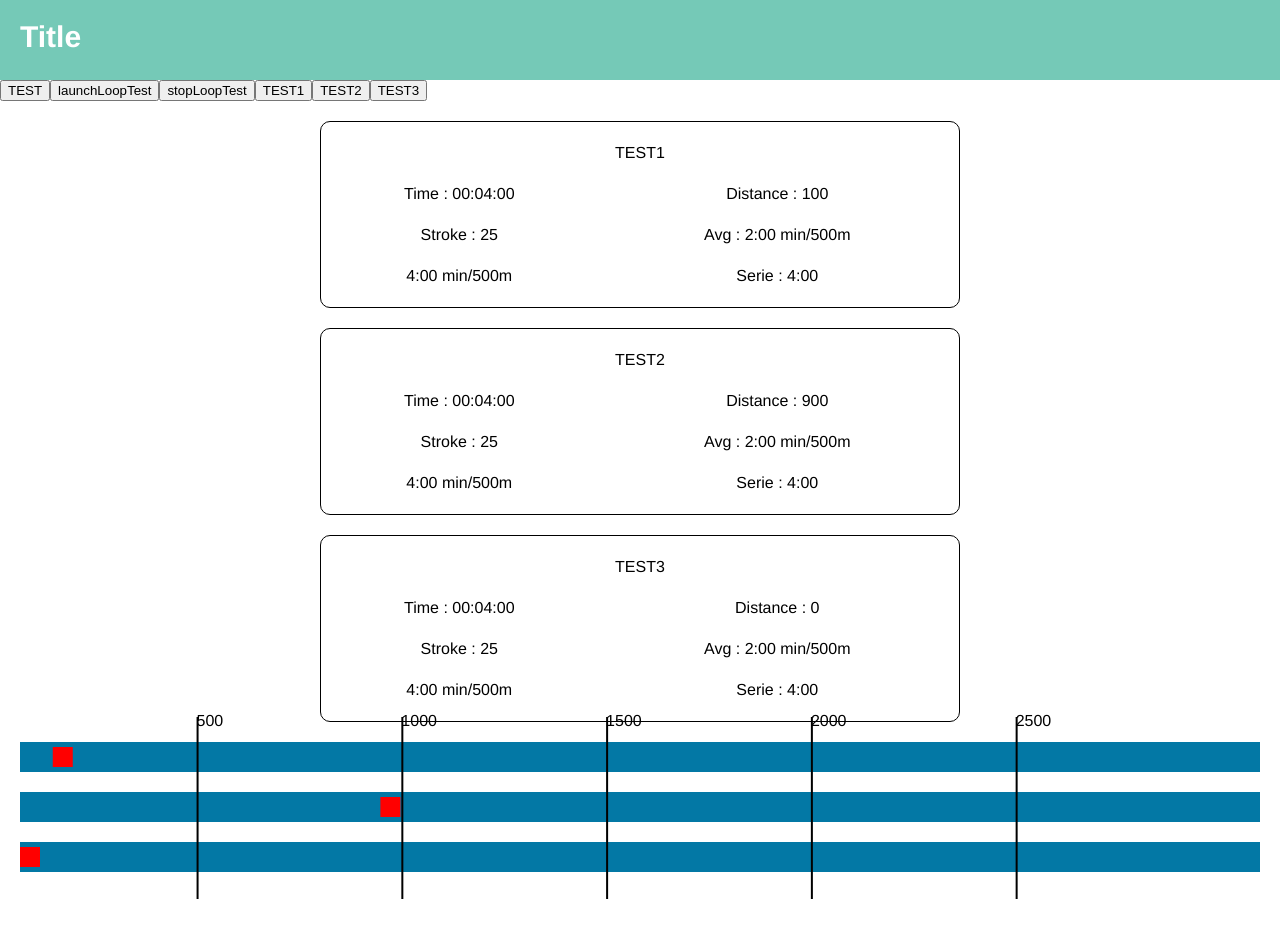
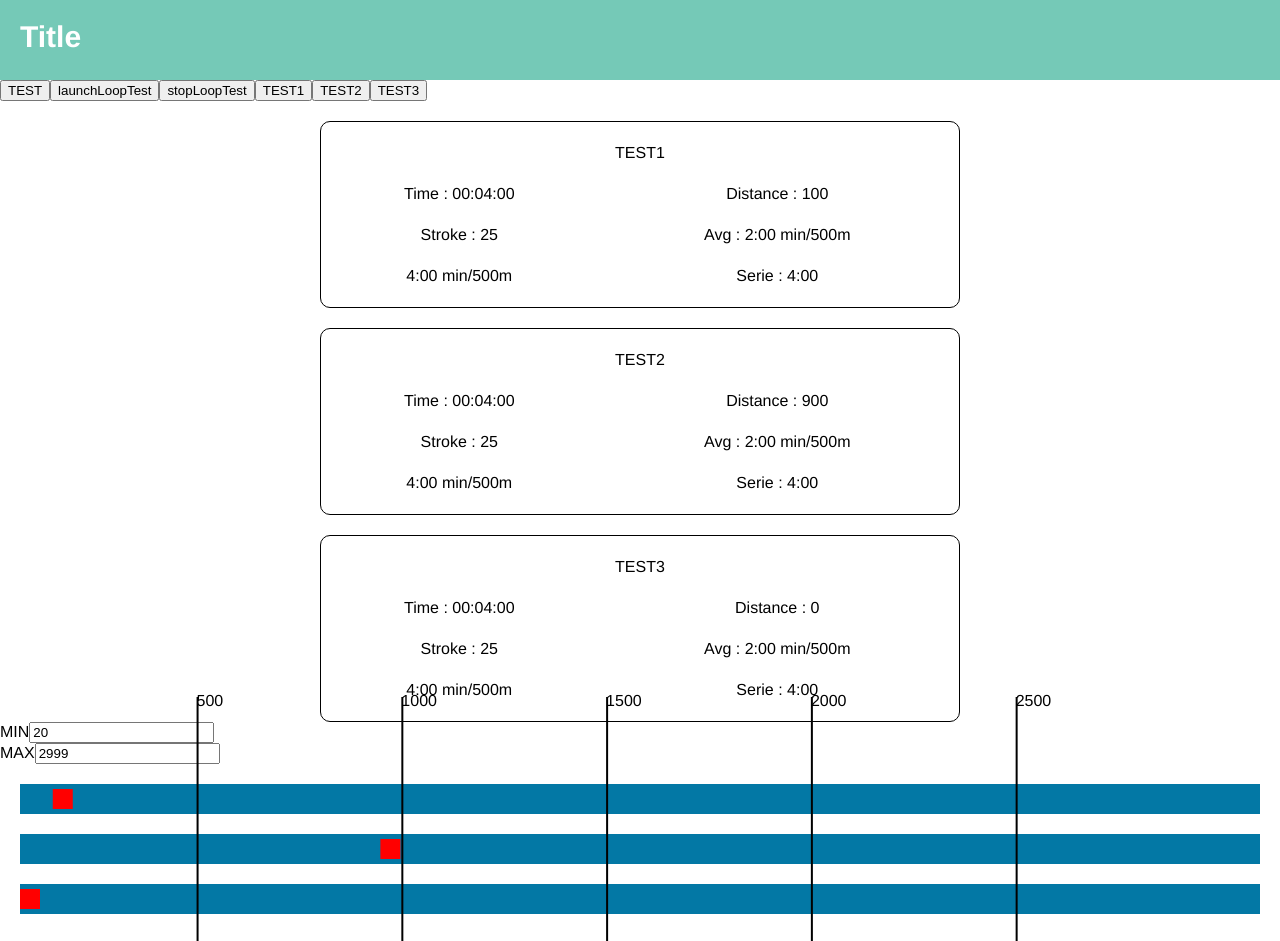
Before and after one commit to parrinit/Ergmeeting_React, a React (Create React App) app: page / in a window 1280 px wide. Before the commit the page ends 899 px from the top, so only its background shows below. Built offline with nearby package versions, Linux system fonts and the light colour scheme.

Commit message:
Update BoatList.jsx

```diff
--- a/src/component/RecordList/Boat/BoatList.jsx
+++ b/src/component/RecordList/Boat/BoatList.jsx
@@ -1,17 +1,19 @@
-import React, { useRef } from "react";
+import React, { useRef,useState } from "react";
 import Band from "./Band";
 import BoatRow from "./BoatRow";
 
 const BoatList = (props) => {
     //INFO useRef is a React Hook that lets you reference a value that’s not needed for rendering.
     const windowSize = useRef([window.innerWidth, window.innerHeight]);
+
+    const [rangeMin,setRangeMin] = useState(20);
+    const [rangeMax,setRangeMax] = useState(2999);
+
     //-60 sono 40 mi margin + 20 di larghezza boat
     var width = windowSize.current[0] - 60;
 
     var athleteList = props.athleteList;
     var workoutData= props.workoutData;
-    var rangeMin = 20;
-    var rangeMax = 2999;
 
     var unitPxDistance = width / (rangeMax - rangeMin) ;
 
@@ -58,11 +60,29 @@ const BoatList = (props) => {
         }
       }
 
+      function setMinMaxRange(isMin, value){
+        if(isMin == true){
+          setRangeMin(value);
+        }else{
+          setRangeMax(value);
+        }
+        getBandArray();
+
+      }
+
       init();
 
       return (<div className="boatListCore">
-          {/* Qui aggiungere le bande */}
-          {/* <Band px={20}></Band> */}
+          <div>
+            <div>
+              <label>MIN</label>
+              <input value={rangeMin} onChange={e=>setRangeMin(e.target.value)}></input>
+            </div>
+            <div>
+              <label>MAX</label>
+              <input value={rangeMax} onChange={e=>setRangeMax(e.target.value)}></input>
+            </div>
+          </div>
           {objBand}
           <div className="boatListStyle">{retObj}</div>
         </div>);
```
